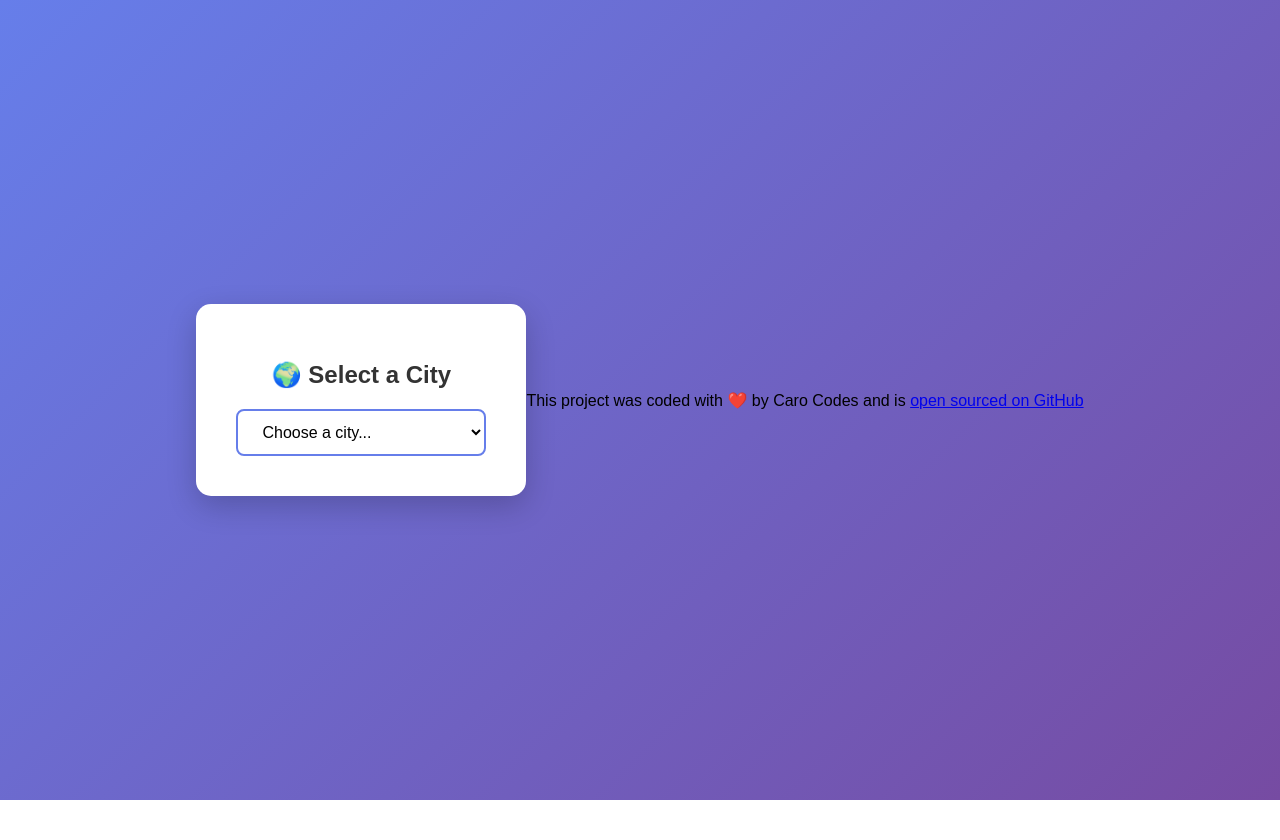
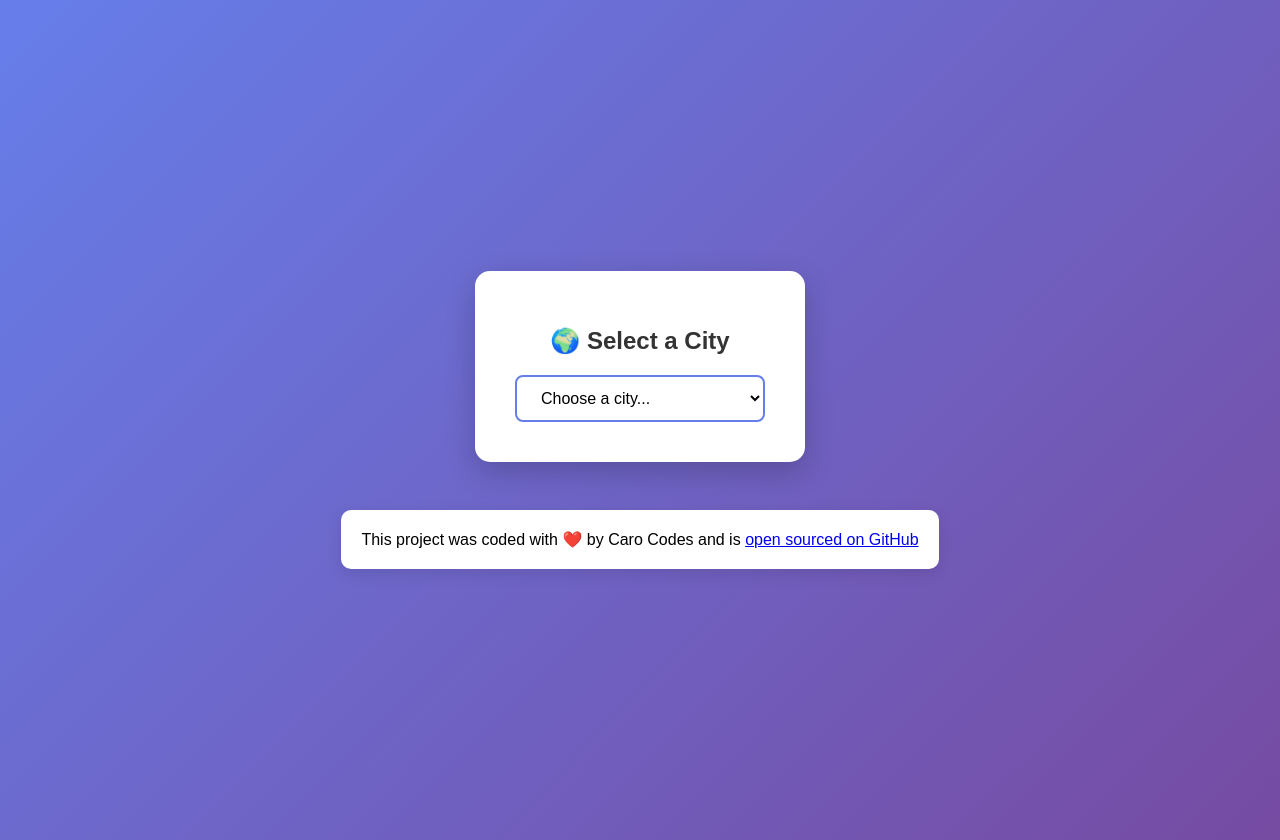
Before and after one commit to cargo-cmyk/worldclock, a plain HTML site: page index.html in a window 1280 px wide. Before the commit the page ends 800 px from the top, so only its background shows below. Drawn offline with Linux system fonts and the light colour scheme; files that its build step writes are made by us from their sources.

Commit message:
correct sources for css and js

```diff
--- a/index.html
+++ b/index.html
@@ -3,7 +3,7 @@
   <head>
     <meta charset="UTF-8" />
     <meta name="viewport" content="width=device-width, initial-scale=1.0" />
-    <link rel="stylesheet" href="css/style.css" />
+    <link rel="stylesheet" href="src/style.css" />
     <title>City Time Selector</title>
   </head>
   <body>
@@ -16,12 +16,13 @@
         <option value="Australia/Sydney">Sydney 🇦🇺</option>
       </select>
     </div>
+    </br>
     <footer>
       This project was coded with ❤️ by Caro Codes and is
       <a href="https://github.com/cargo-cmyk/worldclock" target="_blank">
         open sourced on GitHub</a
       >
     </footer>
-    <script src="javascript/index.js"></script>
+    <script src="src/index.js"></script>
   </body>
 </html>
--- a/src/style.css
+++ b/src/style.css
@@ -1,11 +1,13 @@
 body {
   font-family: Arial, sans-serif;
   display: flex;
+  flex-direction: column;
   justify-content: center;
   align-items: center;
   min-height: 100vh;
   margin: 0;
   background: linear-gradient(135deg, #667eea 0%, #764ba2 100%);
+  padding: 20px;
 }
 
 .container {
@@ -42,3 +44,11 @@ select:focus {
   border-color: #764ba2;
   box-shadow: 0 0 0 3px rgba(118, 75, 162, 0.1);
 }
+footer {
+  background: white;
+  padding: 20px;
+  text-align: center;
+  border-radius: 10px;
+  margin-top: 30px;
+  box-shadow: 0 5px 15px rgba(0, 0, 0, 0.1);
+}
```
